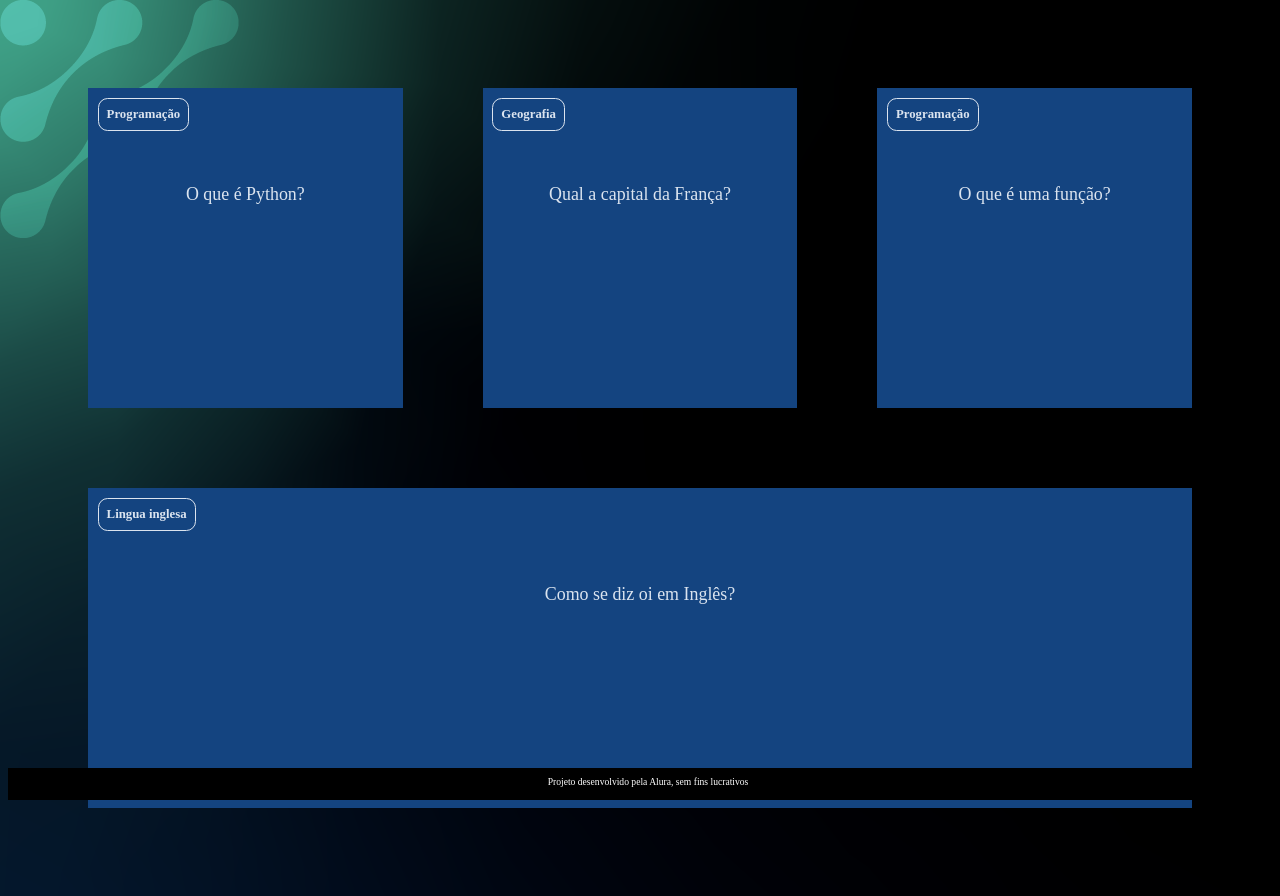
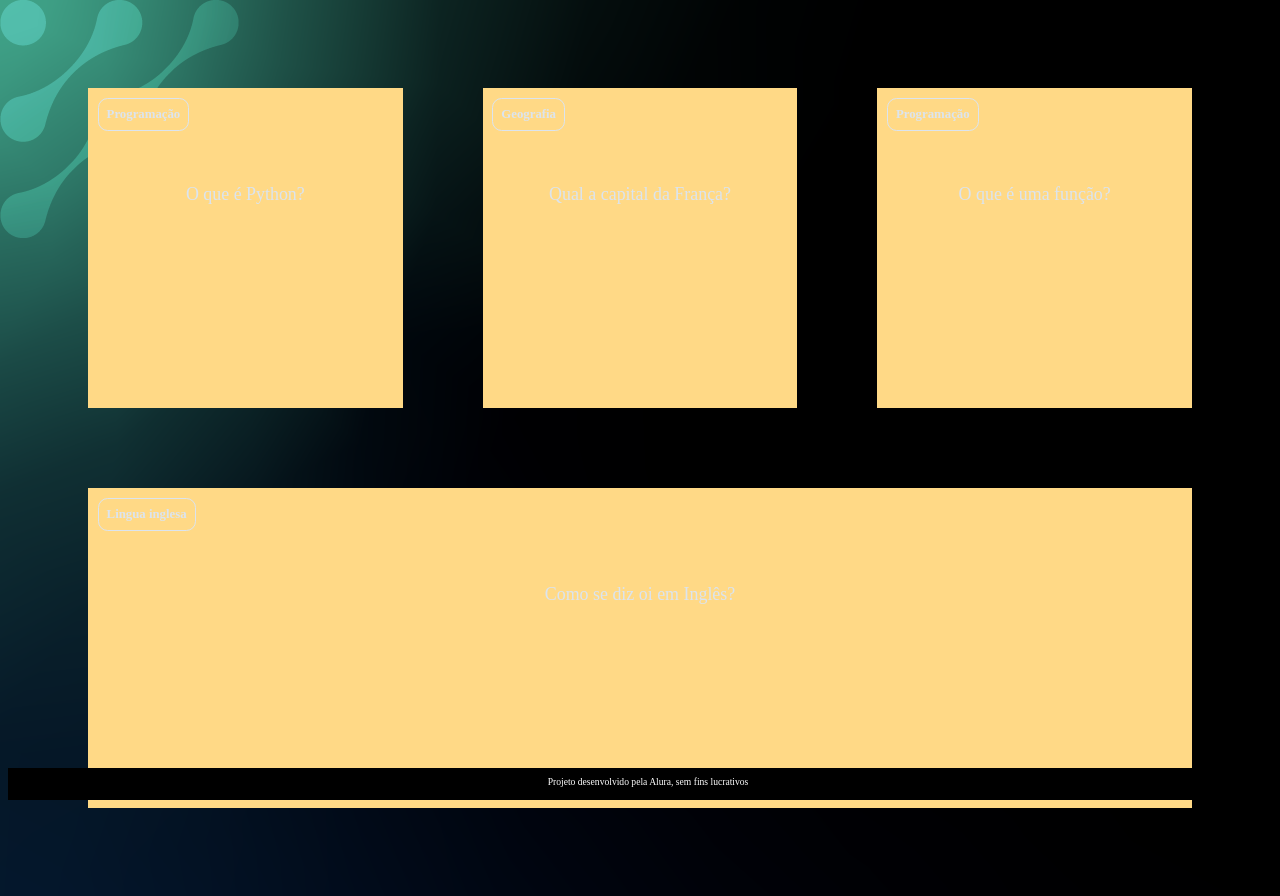
Before and after one commit to Eyshe1a/4bimestre_Projeto3, a plain HTML site: page index.html in a window 1280 px wide. Drawn offline with Linux system fonts and the light colour scheme.

Commit message:
finalizando

```diff
--- a/assets/style.css
+++ b/assets/style.css
@@ -1,7 +1,7 @@
 :root {
     --text-color: #DBE4EF;
-    --card-front-color: #144480;
-    --card-back-color: #00F4BF;
+    --card-front-color: #ffd986;
+    --card-back-color: #f58d52;
 }
 
 body {
@@ -77,7 +77,7 @@ body {
 
 .cartao__conteudo__resposta {
     transform: rotateY(180deg);
-    background-color: rgba(0, 244, 191, 0.2);
+    background-color: rgba(224, 0, 244, 0.2);
     border: 4px solid var(--card-back-color);
 }
 
```
